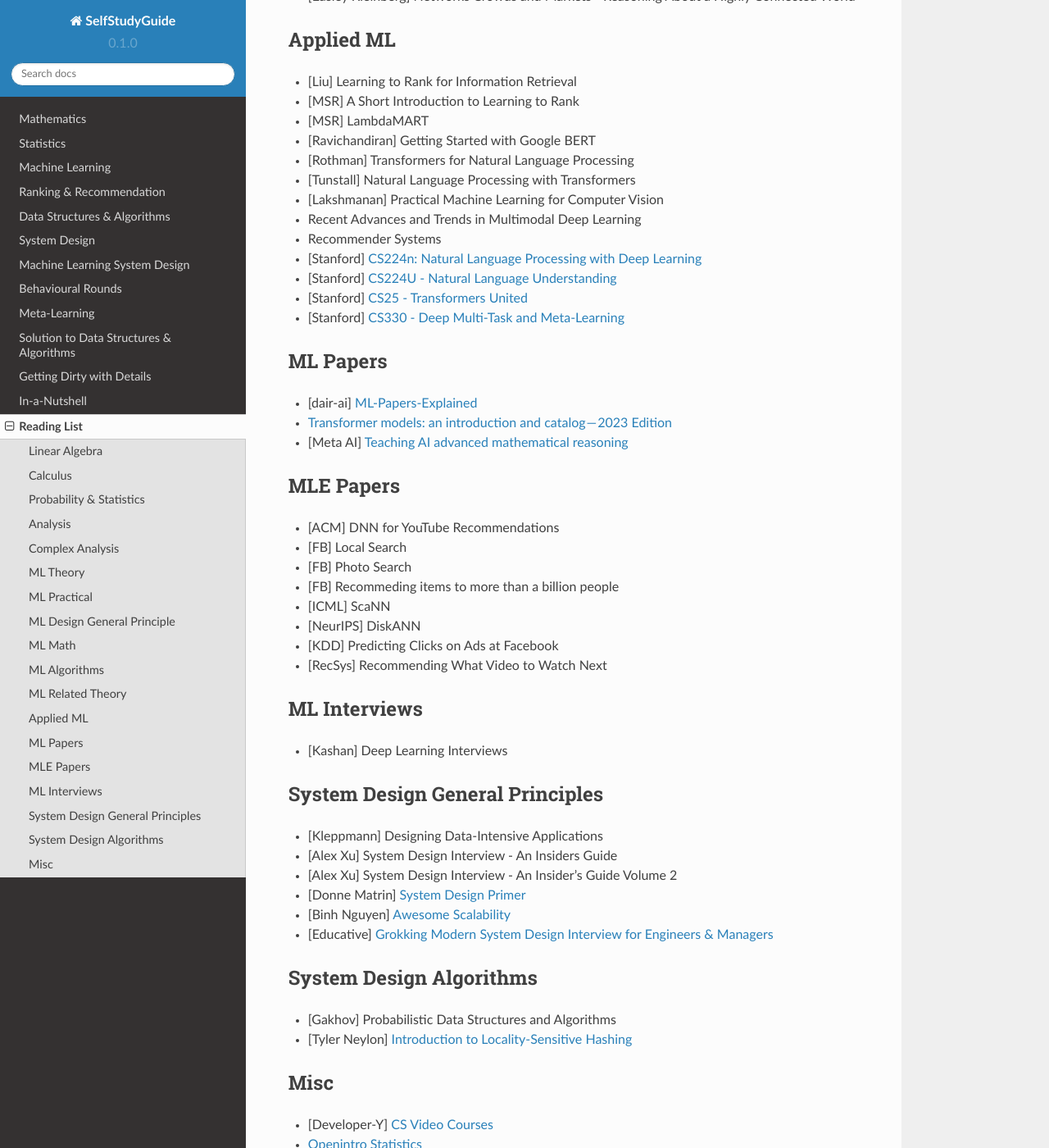
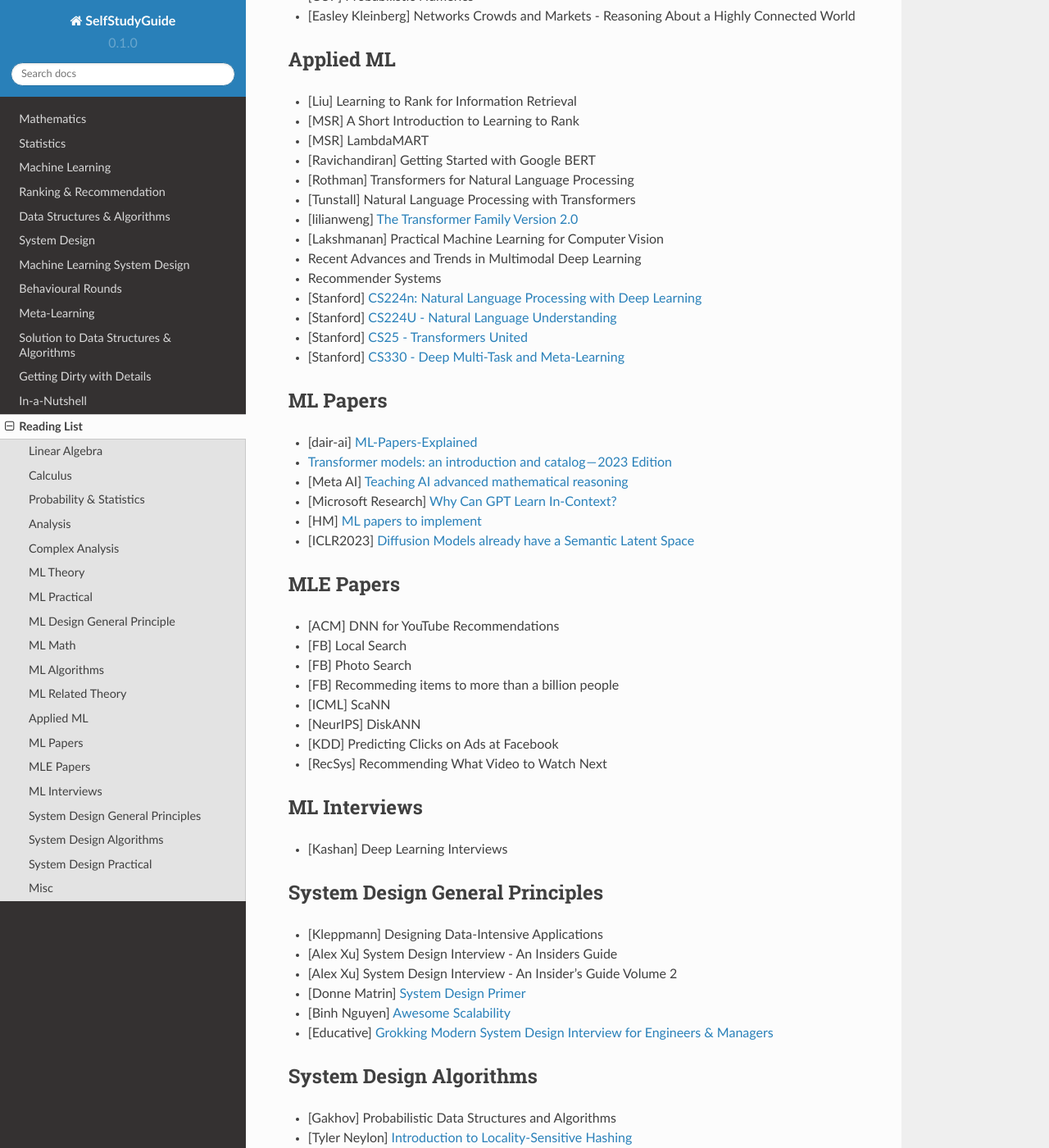
Before and after one commit to uselesstechjunks/leetcode, a Sphinx documentation site: the page built from docs/source/readlist.rst, in a window 1280 px wide and 1400 px high, scrolled down 2016 px. Shown: the whole window at 82% size. Built offline with Sphinx 7.4.7 and the Read the Docs theme 2.0.0, drawn with Linux system fonts in a browser that asks for light colours; some of the changed text lies outside the part shown.

Commit message:
Update readlist.rst (#52)
* Update readlist.rst

* Update readlist.rst

* Update readlist.rst

* Update readlist.rst

```diff
--- a/docs/source/readlist.rst
+++ b/docs/source/readlist.rst
@@ -48,7 +48,7 @@ ML Theory
 ML Practical
 ***********************************
 
-* [Andrej Karpathy] `Neural Networks: Zero to Hero <https://www.youtube.com/playlist?list=PLAqhIrjkxbuWI23v9cThsA9GvCAUhRvKZ>`_
+* [Andrej Karpathy] `Neural Networks: Zero to Hero <https://karpathy.ai/zero-to-hero.html>`_
 * `pytorch-internals <http://blog.ezyang.com/2019/05/pytorch-internals/>`_
 * https://forums.fast.ai/t/diving-deep-into-pytorch/39470
 * [Stevens] `Deep Learning with PyTorch <https://www.manning.com/books/deep-learning-with-pytorch>`_
@@ -58,6 +58,7 @@ ML Practical
 * [NYU] `Deep Learning (Spring 2020) <https://atcold.github.io/pytorch-Deep-Learning/>`_
 * [CMU] `Dive into Deep Learning <https://d2l.ai/index.html>`_
 * [MIT] `6.S965 TinyML and Efficient Deep Learning <https://efficientml.ai/>`_
+* [Microsoft Research] `LMOps <https://github.com/microsoft/LMOps>`_
 
 
 ML Design General Principle
@@ -101,6 +102,7 @@ Applied ML
 * [Ravichandiran] Getting Started with Google BERT
 * [Rothman] Transformers for Natural Language Processing
 * [Tunstall] Natural Language Processing with Transformers
+* [lilianweng] `The Transformer Family Version 2.0 <https://lilianweng.github.io/posts/2023-01-27-the-transformer-family-v2/>`_
 * [Lakshmanan] Practical Machine Learning for Computer Vision
 * Recent Advances and Trends in Multimodal Deep Learning
 * Recommender Systems
@@ -115,6 +117,9 @@ ML Papers
 * [dair-ai] `ML-Papers-Explained <https://github.com/dair-ai/ML-Papers-Explained>`_
 * `Transformer models: an introduction and catalog — 2023 Edition <https://amatriain.net/blog/transformer-models-an-introduction-and-catalog-2d1e9039f376/>`_
 * [Meta AI] `Teaching AI advanced mathematical reasoning <https://ai.facebook.com/blog/ai-math-theorem-proving/?utm_campaign=evergreen&utm_source=linkedin&utm_medium=organic_social&utm_content=blog>`_
+* [Microsoft Research] `Why Can GPT Learn In-Context? <https://arxiv.org/pdf/2212.10559v2.pdf>`_
+* [HM] `ML papers to implement <https://news.ycombinator.com/item?id=34503362>`_
+* [ICLR2023] `Diffusion Models already have a Semantic Latent Space <https://arxiv.org/pdf/2210.10960.pdf>`_
 
 MLE Papers
 ***********************************
@@ -127,7 +132,6 @@ MLE Papers
 * [NeurIPS] DiskANN
 * [KDD] Predicting Clicks on Ads at Facebook
 * [RecSys] Recommending What Video to Watch Next
-
 
 ML Interviews
 ***********************************
@@ -150,6 +154,11 @@ System Design Algorithms
 * [Gakhov] Probabilistic Data Structures and Algorithms
 * [Tyler Neylon] `Introduction to Locality-Sensitive Hashing <https://tylerneylon.com/a/lsh1/lsh_post1.html>`_
 
+System Design Practical
+***********************************
+
+* `Build Your Own Redis with C/C++ <https://build-your-own.org/redis/>`_
+
 Misc
 ***********************
 
```
